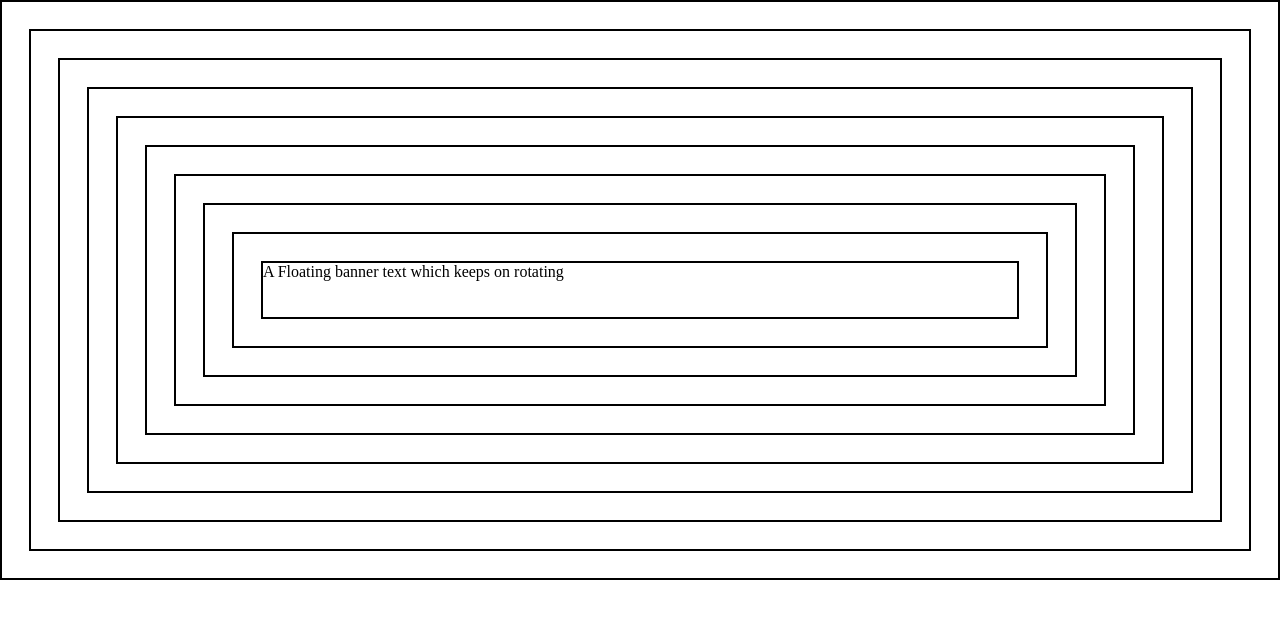
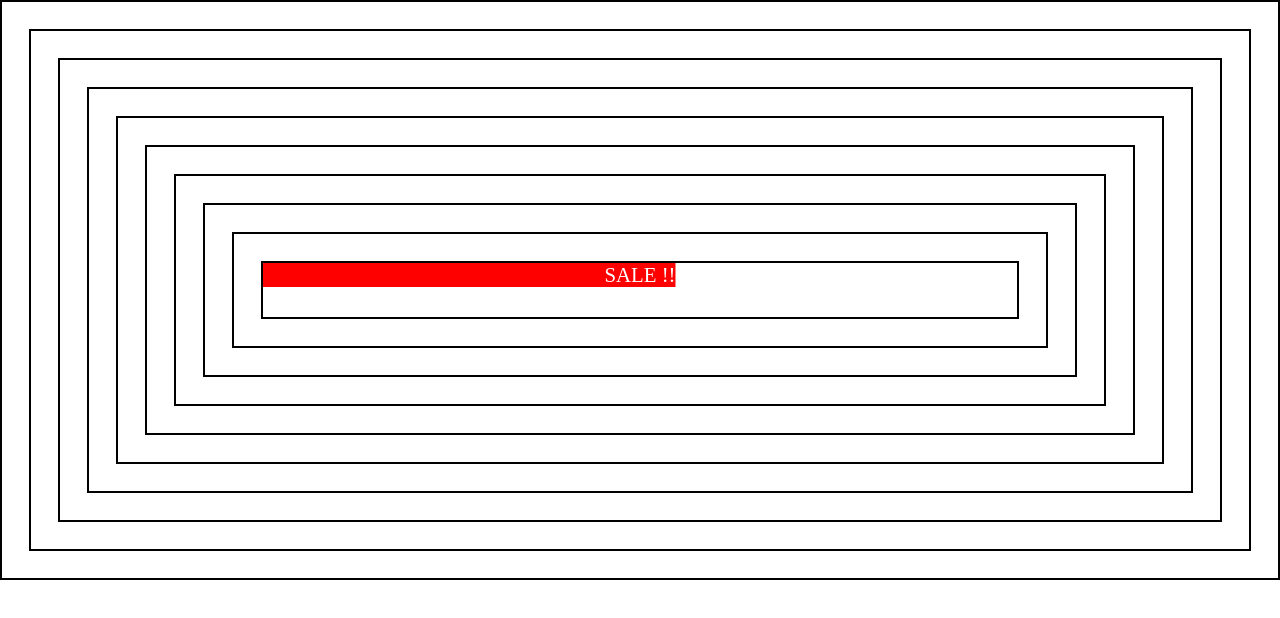
Before and after one commit to SurabhiPal0892/AngularDemo, an Angular app: page /banner in a window 1280 px wide. Shown: the top 618 px of the page. Built offline with nearby package versions, Linux system fonts and the light colour scheme.

Commit message:
2 files modified

```diff
--- a/src/app/ui-design/ui-design.component.css
+++ b/src/app/ui-design/ui-design.component.css
@@ -10,6 +10,25 @@
   width: auto;
 }
 
-.banner {
-  font-weight: 500;
+.marquee {
+  width: 100%;
+  color: white;
+  white-space: nowrap;
+  overflow: hidden;
+  box-sizing: border-box;
 }
+.marquee span {
+  display: inline-block;
+  padding-left: 100%;
+  background-color: red;
+  animation: marquee 15s linear infinite;
+  font-size: 130%;
+}
+@keyframes marquee {
+  0% {
+    transform: translate(0, 0);
+  }
+  100% {
+    transform: translate(-100%, 0);
+  }
+}
--- a/src/app/ui-design/ui-design.component.html
+++ b/src/app/ui-design/ui-design.component.html
@@ -8,7 +8,9 @@
               <div class="box">
                 <div class="box">
                   <div class="box">
-                    <div class="banner">A Floating banner text which keeps on rotating</div>
+                    <div class="marquee">
+                      <span>SALE !!</span>
+                    </div>
                   </div>
                 </div>
               </div>
```
